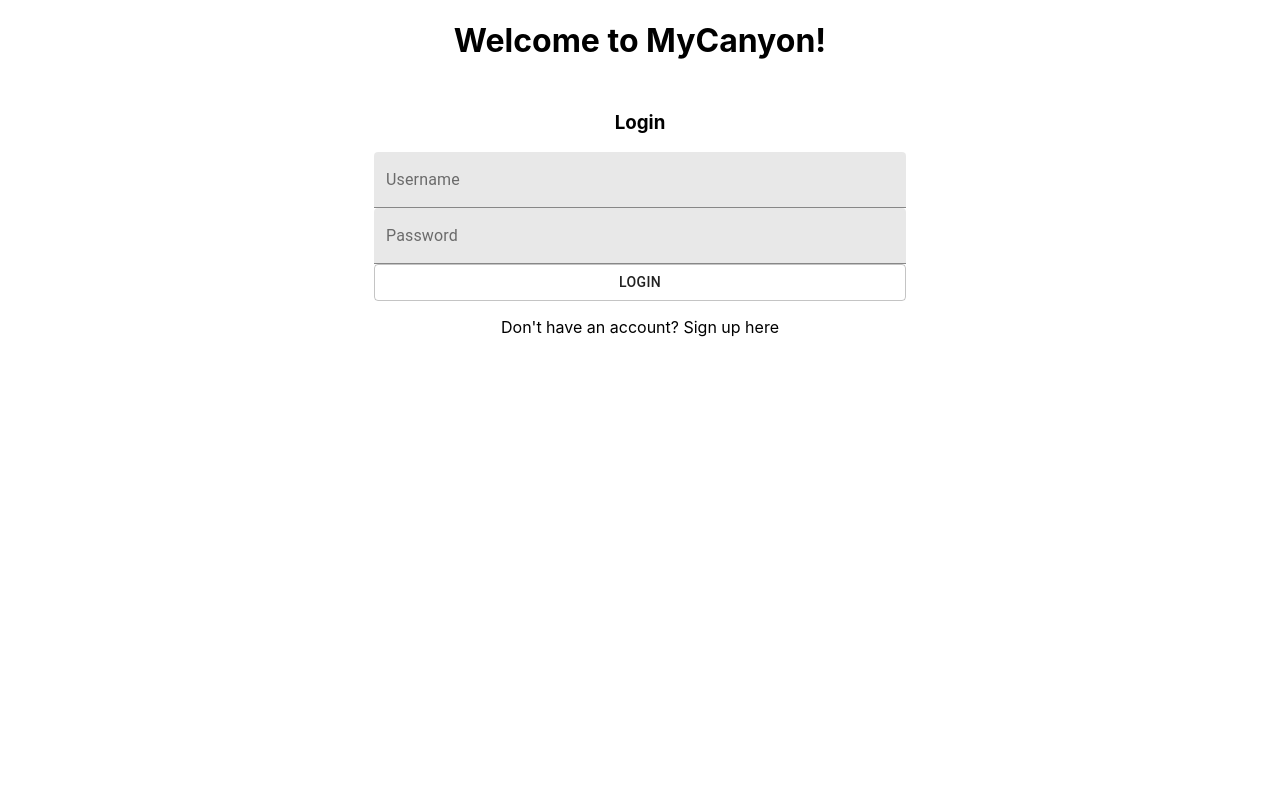
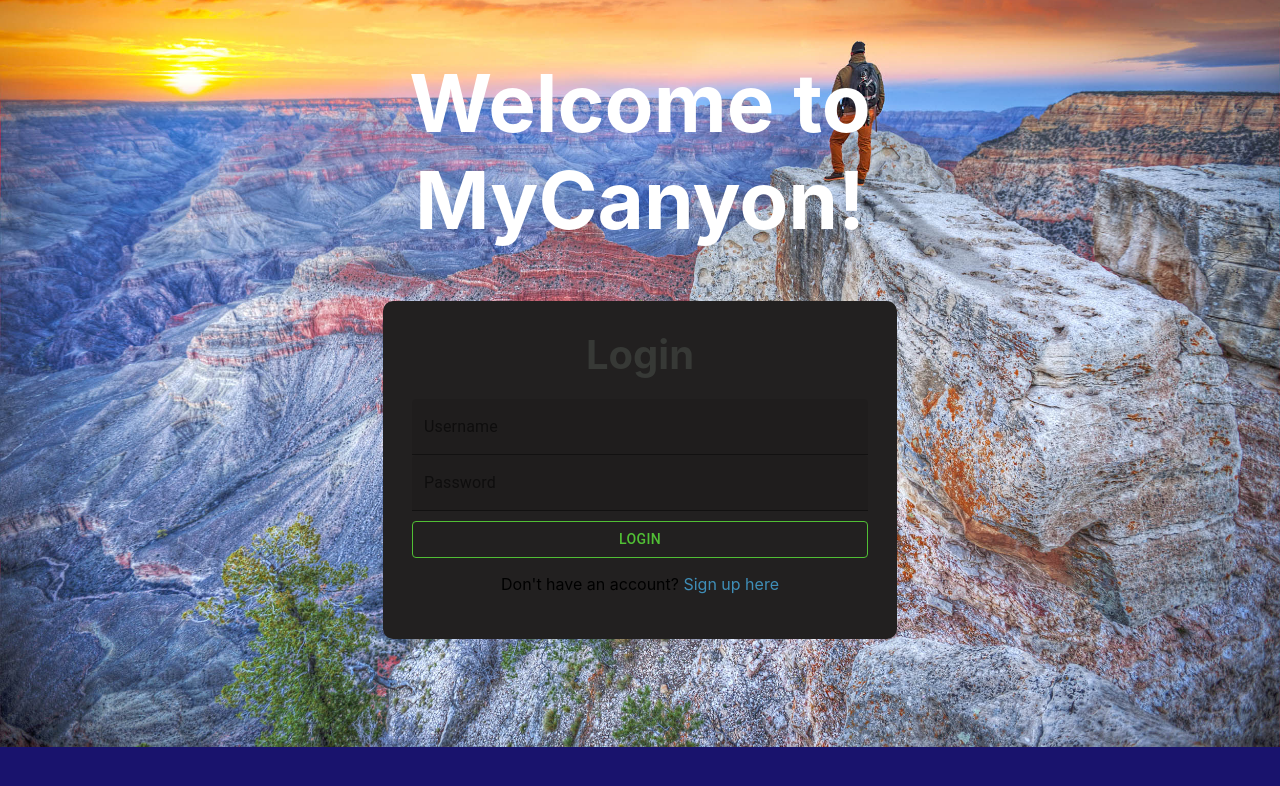
Before and after one commit to dansilvaUT/my-canyon, a React (Create React App) app: page /#/ in a window 1280 px wide. Shown: the top 786 px of the page. Built offline with nearby package versions, Linux system fonts and the light colour scheme; what redux-promise-middleware would draw is missing.

Commit message:
styling login

```diff
--- a/src/Components/Login/Login.js
+++ b/src/Components/Login/Login.js
@@ -51,13 +51,13 @@ class Login extends Component {
 
     render() {
         return (
-            <Container maxWidth='sm'>
-                <h1 className='heading login-heading'>Welcome to MyCanyon!</h1>
+            <Container className='main' maxWidth='md'>
+                <h1 className='heading welcome-heading'>Welcome to MyCanyon!</h1>
                 <section className='login'>
                     {this.state.registerView
                         ? (
                             <>
-                                <h3>Sign Up</h3>
+                                <h3 className='toggle-header'>Sign Up</h3>
                                 <TextField
                                     value={this.state.email}
                                     name='email'
@@ -67,7 +67,7 @@ class Login extends Component {
                                 />
                             </>
                         )
-                        : <h3>Login</h3>}
+                        : <h3 className='toggle-header'>Login</h3>}
                     {/* <input
                         value={this.state.username}
                         name='username'
@@ -101,13 +101,13 @@ class Login extends Component {
                                     variant='filled'
                                 />
                                 <Button className='btn sign-up-btn' variant="outlined" onClick={() => this.hanldeSignUp()}>Sign Up</Button>
-                                <p>Have an account? <span onClick={() => this.toggleView()}>Login here</span></p>
+                                <p>Have an account? <span className='toggle-span' onClick={() => this.toggleView()}>Login here</span></p>
                             </>
                         )
                         : (
                             <>
                                 <Button className='btn login-btn' variant="outlined" onClick={() => this.handleLogin()}>Login</Button>
-                                <p>Don't have an account? <span onClick={() => this.toggleView()}>Sign up here</span></p>
+                                <p>Don't have an account? <span className='toggle-span' onClick={() => this.toggleView()}>Sign up here</span></p>
                             </>
                         )}
                 </section>
--- a/src/Components/Login/login.scss
+++ b/src/Components/Login/login.scss
@@ -1,7 +1,49 @@
+@import '../base';
+
+body {
+    background-color: $background;
+    background-image:url('../../images/app-background.jpg');
+    background-repeat: no-repeat;
+    background-position: center;
+    background-size:cover;
+}
+
+
+.welcome-heading {
+    font-size: 5rem;
+    color: white;
+}
 
 .login {
     display: flex;
     flex-direction: column;
     justify-content: center;
-    padding: 10px;
+    background-color: $form-background;
+    border-radius: $border-radius;
+    padding: 29px;
+    margin: 0 auto;
+    width: $form-width;
+
 }
+
+.toggle-header {
+    font-size: 2.5rem;
+    margin: 0 0 20px 0;
+    color: $heading-color;
+}
+
+.login-btn,
+.sign-up-btn {
+    border: 1px solid $submit!important;
+    color: $submit!important;
+    margin-top: 10px!important;
+}
+
+.toggle-span {
+    color: $link;
+}
+
+.toggle-span:hover {
+    border-bottom: 1px solid $link;
+    cursor: pointer;
+}
--- /dev/null
+++ b/src/Components/_base.scss
@@ -0,0 +1,11 @@
+$background: #19136D;
+$form-background: #222020;
+$border-radius: 10px;
+
+$link: #3F8EB8;
+$heading-color: #373936;
+
+$form-width: 50%;
+
+//Buttons
+$submit: #51BF35;
```
Also changed, not shown: src/images/app-background.jpg (added), 1 other file (tests, documents, lock files or other folders).
